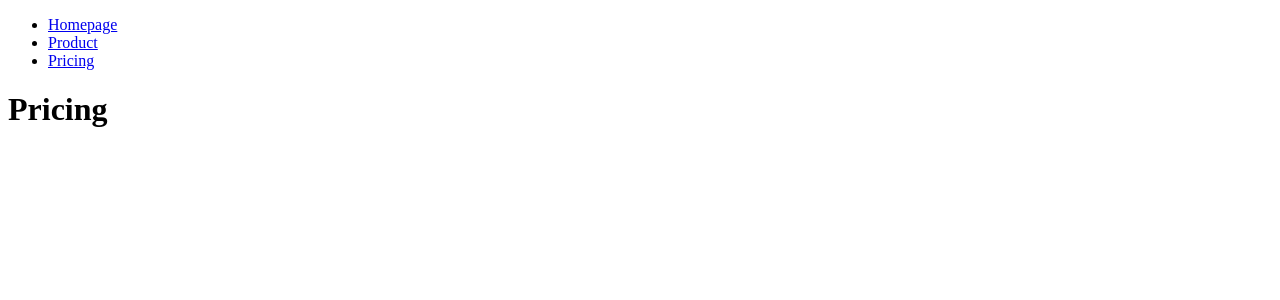
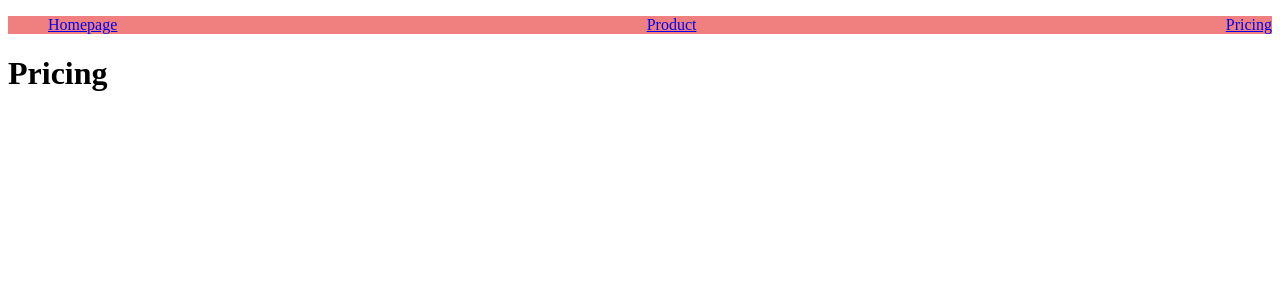
Before and after one commit to becauseidontlike/worldwiser, a React (Vite) app: page /pricing in a window 1280 px wide. Shown: the top 300 px of the page. Built offline with nearby package versions, Linux system fonts and the light colour scheme.

Commit message:
css modules

```diff
--- a/src/components/PageNav.jsx
+++ b/src/components/PageNav.jsx
@@ -1,17 +1,18 @@
-import { Link } from "react-router-dom";
+import { NavLink } from "react-router-dom";
+import styles from "./PageNav.module.css";
 
 function PageNav() {
   return (
-    <nav>
+    <nav className={styles.nav}>
       <ul>
         <li>
-          <Link to="/homepage">Homepage</Link>
+          <NavLink to="/homepage">Homepage</NavLink>
         </li>
         <li>
-          <Link to="/product">Product</Link>
+          <NavLink to="/product">Product</NavLink>
         </li>
         <li>
-          <Link to="/pricing">Pricing</Link>
+          <NavLink to="/pricing">Pricing</NavLink>
         </li>
       </ul>
     </nav>
--- /dev/null
+++ b/src/components/PageNav.module.css
@@ -0,0 +1,9 @@
+.nav {
+  background-color: lightcoral;
+}
+
+.nav ul {
+  list-style: none;
+  display: flex;
+  justify-content: space-between;
+}
```
